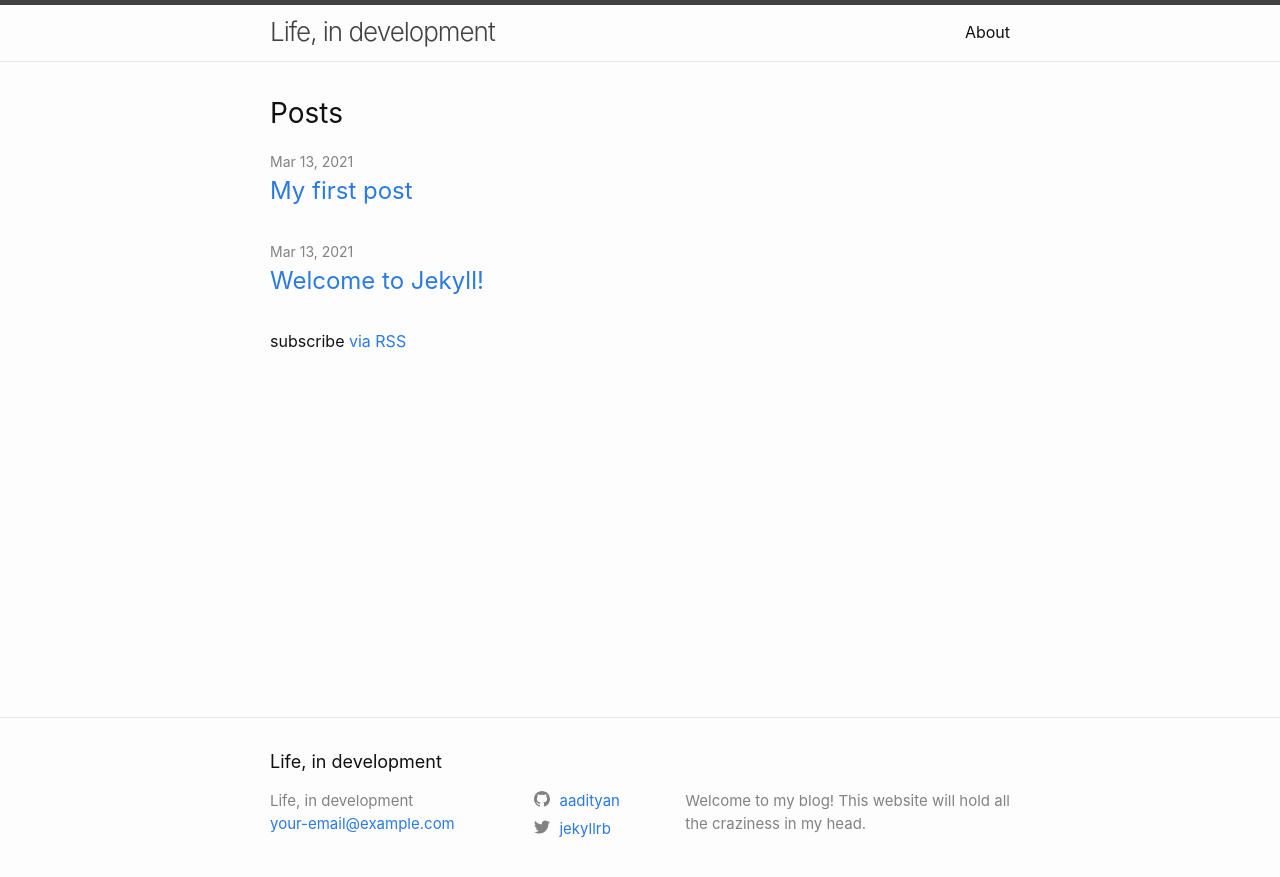
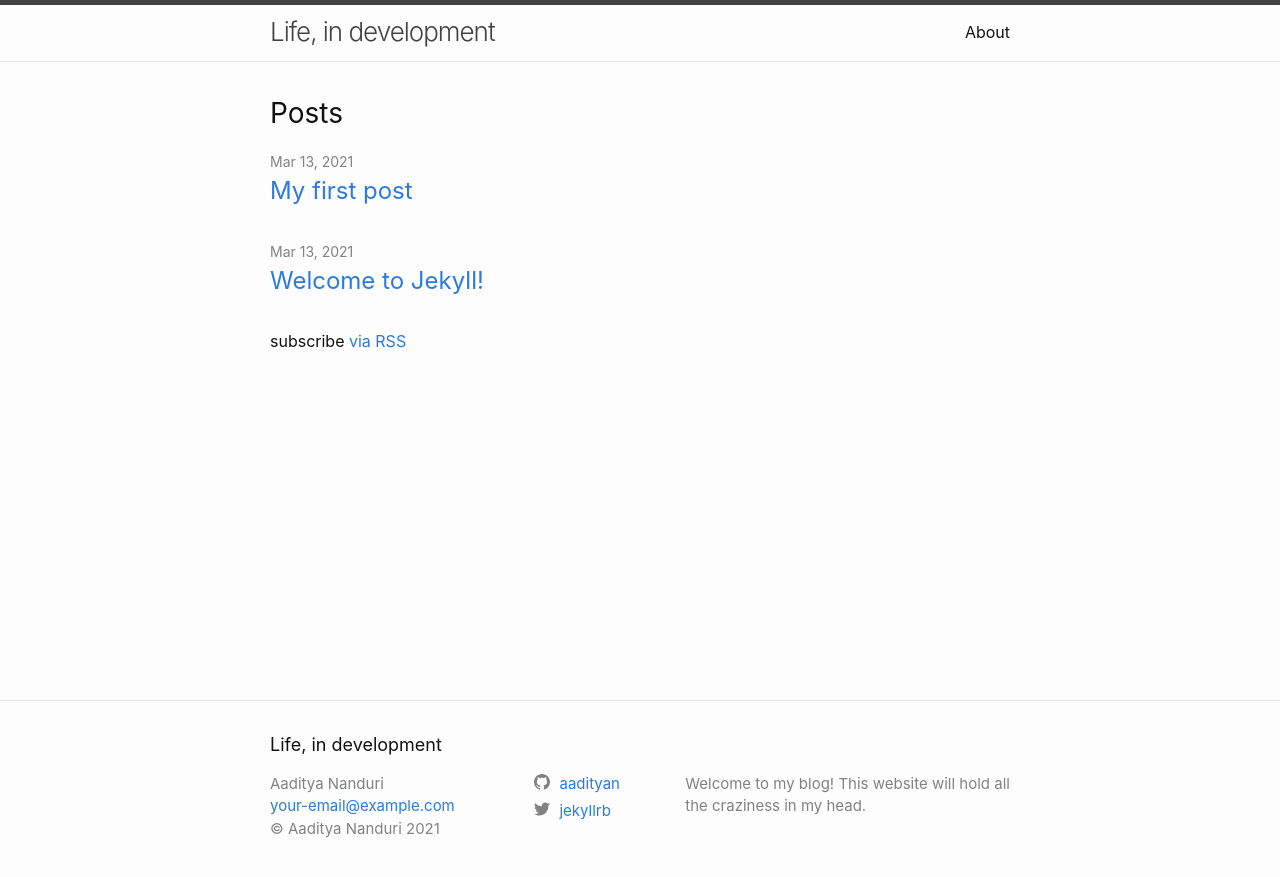
Before and after one commit to aadityan/aadityan.github.io, a Jekyll site: the page built from index.markdown, in a window 1280 px wide. Shown: the top 877 px of the page. Built offline with Jekyll 4.4.1, drawn with Linux system fonts in a browser that asks for light colours.

Commit message:
Added author and copyright

```diff
--- a/_config.yml
+++ b/_config.yml
@@ -22,7 +22,7 @@ title: Life, in development
 email: your-email@example.com
 description: >- # this means to ignore newlines until "baseurl:"
   Welcome to my blog! This website will hold all the craziness in my head.
-baseurl: "/" # the subpath of your site, e.g. /blog
+baseurl: "" # the subpath of your site, e.g. /blog
 url: "https://aadityan.github.io" # the base hostname & protocol for your site, e.g. http://example.com
 twitter_username: jekyllrb
 github_username:  aadityan
@@ -52,3 +52,10 @@ plugins:
 #   - vendor/cache/
 #   - vendor/gems/
 #   - vendor/ruby/
+
+
+# Fields that minima uses that I'm including in my version
+author: Aaditya Nanduri
+
+# New fields not including in minima theme. These are custom fields
+copyright: Aaditya Nanduri
--- a/_includes/footer.html
+++ b/_includes/footer.html
@@ -18,6 +18,9 @@
             {%- if site.email -%}
             <li><a class="u-email" href="mailto:{{ site.email }}">{{ site.email }}</a></li>
             {%- endif -%}
+            {%- if site.copyright -%}
+            <li>&copy; {{ site.copyright }} {{ 'now' | date: "%Y" }}</li>
+            {%- endif -%}
         </ul>
       </div>
 
```
